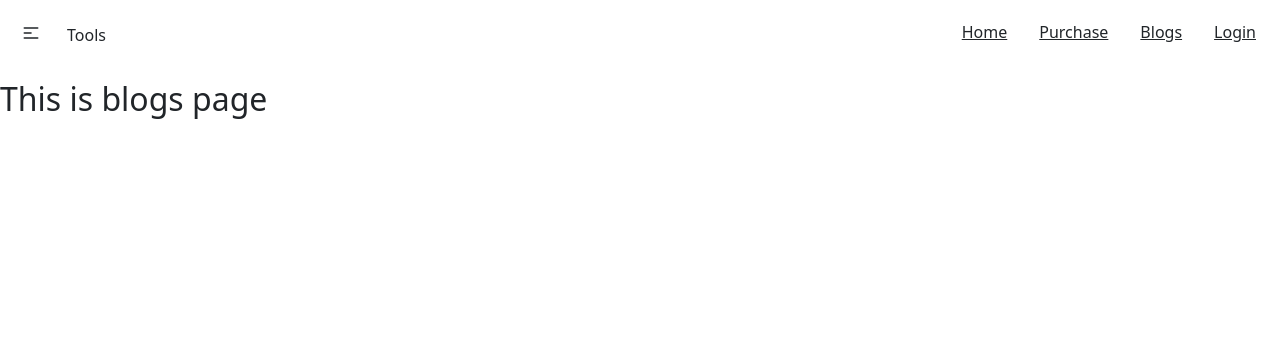
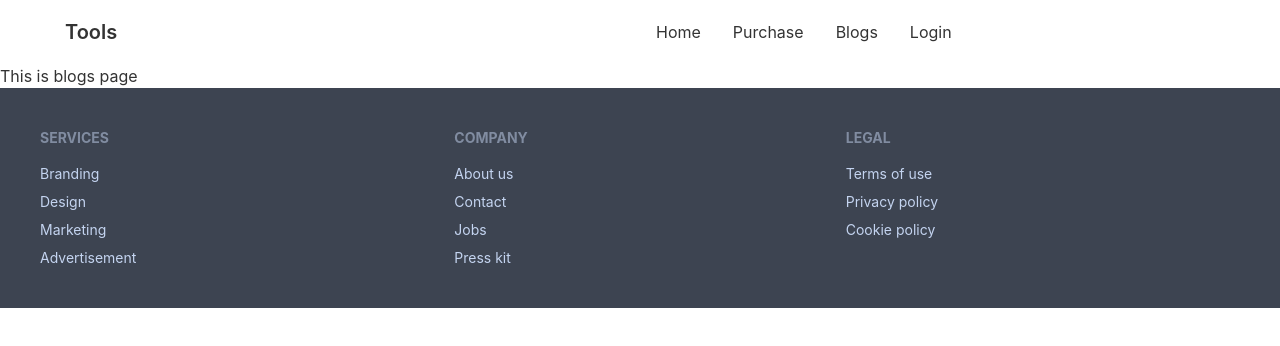
Before and after one commit to tanianasrin1/manufacture-website, a React (Create React App) app: page /blogs in a window 1280 px wide. Shown: the top 346 px of the page. Built offline with nearby package versions, Linux system fonts and the light colour scheme.

Commit message:
home page fixed

```diff
--- a/package.json
+++ b/package.json
@@ -6,11 +6,9 @@
     "@testing-library/jest-dom": "^5.16.4",
     "@testing-library/react": "^13.2.0",
     "@testing-library/user-event": "^13.5.0",
-    "bootstrap": "^5.1.3",
     "daisyui": "^2.15.0",
     "firebase": "^9.8.1",
     "react": "^18.1.0",
-    "react-bootstrap": "^2.4.0",
     "react-dom": "^18.1.0",
     "react-firebase-hooks": "^5.0.3",
     "react-hook-form": "^7.31.2",
--- a/src/App.js
+++ b/src/App.js
@@ -1,5 +1,5 @@
 import { Route, Routes } from 'react-router-dom';
-import 'bootstrap/dist/css/bootstrap.min.css';
+// import 'bootstrap/dist/css/bootstrap.min.css';
 import './App.css';
 import Blogs from './Pages/Blogs/Blogs';
 import Home from './Pages/Home/Home';
@@ -7,6 +7,7 @@
 import NotFound from './Pages/NotFound/NotFound';
 import Navbar from './Pages/Shared/Navbar';
 import Purchase from './Pages/Purchase/Purchase';
+import Footer from './Pages/Shared/Footer';
 
 function App() {
   return (
@@ -21,6 +22,7 @@
          <Route path="*" element={<NotFound></NotFound>}></Route>
        </Routes>
 
+       <Footer></Footer>
     </div>
   );
 }
--- a/src/Pages/Home/Banner.js
+++ b/src/Pages/Home/Banner.js
@@ -1,59 +1,23 @@
-import React, { useState } from 'react';
-import { Carousel } from 'react-bootstrap';
-
-
-import banner1 from '../../images/banner/b2 .jpg';
-import banner2 from '../../images/banner/b1.jpg';
-import banner3 from '../../images/banner/b4.jpg';
-
-
+import React from 'react';
+import img from '../../images/image/s (1).jpg'
 
 const Banner = () => {
-    const [index, setIndex] = useState(0);
-
-    const handleSelect = (selectedIndex, e) => {
-      setIndex(selectedIndex);
-    };
     return (
-        <Carousel activeIndex={index} onSelect={handleSelect}>
-      <Carousel.Item>
-        <img
-          className="d-block w-100"
-          src={banner1}
-          alt="First slide"
-        />
-        <Carousel.Caption>
-          <h3>First slide label</h3>
-          <p>Nulla vitae elit libero, a pharetra augue mollis interdum.</p>
-        </Carousel.Caption>
-      </Carousel.Item>
-      <Carousel.Item>
-        <img
-          className="d-block w-100"
-          src={banner2}
-          alt="Second slide"
-        />
-
-        <Carousel.Caption>
-          <h3>Second slide label</h3>
-          <p>Lorem ipsum dolor sit amet, consectetur adipiscing elit.</p>
-        </Carousel.Caption>
-      </Carousel.Item>
-      <Carousel.Item>
-        <img
-          className="d-block w-100"
-          src={banner3}
-          alt="Third slide"
-        />
-
-        <Carousel.Caption>
-          <h3>Third slide label</h3>
-          <p>
-            Praesent commodo cursus magna, vel scelerisque nisl consectetur.
-          </p>
-        </Carousel.Caption>
-      </Carousel.Item>
-    </Carousel>
+        <div class="hero min-h-screen container">
+        <div class="hero-content flex-col lg:flex-row-reverse">
+          <img
+            src={img}
+            class="max-w-sm rounded-lg shadow-2xl"
+          />
+          <div>
+            <h1 class="text-5xl font-bold">Leptop Tools</h1>
+            <p class="py-6">
+            Feel like making a craft project at home? Whether you are simply bored, want to entertain your friends, or are in need of a project for your kids,
+            </p>
+            <button class="btn btn-primary">Get Started</button>
+          </div>
+        </div>
+      </div>
     );
 };
 
--- /dev/null
+++ b/src/Pages/Home/BussinessSummary.js
@@ -0,0 +1,11 @@
+import React from 'react';
+
+const BussinessSummary = () => {
+    return (
+        <div>
+            <h2>This is Business Summary</h2>
+        </div>
+    );
+};
+
+export default BussinessSummary;
--- a/src/Pages/Home/ExtraPart1.js
+++ b/src/Pages/Home/ExtraPart1.js
@@ -3,21 +3,15 @@
 
 const ExtraPart1 = () => {
   return (
-    <div class="hero min-h-screen container">
-      <div class="hero-content flex-col lg:flex-row-reverse">
-        <img
-          src={img}
-          class="max-w-sm rounded-lg shadow-2xl"
-        />
-        <div>
-          <h1 class="text-5xl font-bold">Leptop Tools</h1>
-          <p class="py-6">
-          Feel like making a craft project at home? Whether you are simply bored, want to entertain your friends, or are in need of a project for your kids,
-          </p>
-          <button class="btn btn-primary">Get Started</button>
-        </div>
-      </div>
+<div class="hero min-h-screen bg-base-200">
+  <div class="hero-content text-center">
+    <div class="max-w-md">
+      <h1 class="text-5xl font-bold">Hello there</h1>
+      <p class="py-6">Provident cupiditate voluptatem et in. Quaerat fugiat ut assumenda excepturi exercitationem quasi. In deleniti eaque aut repudiandae et a id nisi.</p>
+      <button class="btn btn-primary">Get Started</button>
     </div>
+  </div>
+</div>
   );
 };
 
--- /dev/null
+++ b/src/Pages/Home/ExtraPart2.js
@@ -0,0 +1,38 @@
+import React from 'react';
+
+const ExtraPart2 = () => {
+    return (
+        <div class="hero min-h-screen">
+  <div class="hero-content flex-col lg:flex-row-reverse">
+    <div class="text-center lg:text-left">
+      <h1 class="text-5xl font-bold">Login now!</h1>
+      <p class="py-6">Provident cupiditate voluptatem et in. Quaerat fugiat ut assumenda excepturi exercitationem quasi. In deleniti eaque aut repudiandae et a id nisi.</p>
+    </div>
+    <div class="card flex-shrink-0 w-full max-w-sm shadow-2xl bg-base-100">
+      <div class="card-body">
+        <div class="form-control">
+          <label class="label">
+            <span class="label-text">Email</span>
+          </label>
+          <input type="text" placeholder="email" class="input input-bordered" />
+        </div>
+        <div class="form-control">
+          <label class="label">
+            <span class="label-text">Password</span>
+          </label>
+          <input type="text" placeholder="password" class="input input-bordered" />
+          <label class="label">
+            <a href="#" class="label-text-alt link link-hover">Forgot password?</a>
+          </label>
+        </div>
+        <div class="form-control mt-6">
+          <button class="btn btn-primary">Login</button>
+        </div>
+      </div>
+    </div>
+  </div>
+</div>
+    );
+};
+
+export default ExtraPart2;
--- a/src/Pages/Home/Home.js
+++ b/src/Pages/Home/Home.js
@@ -1,14 +1,21 @@
 import React from 'react';
 import Banner from './Banner';
+import BussinessSummary from './BussinessSummary';
 import ExtraPart1 from './ExtraPart1';
+import ExtraPart2 from './ExtraPart2';
+import Reviews from './Reviews';
 import Tools from './Tools';
 
 const Home = () => {
     return (
-        <div>
+        <div className='px-12'>
              <Banner></Banner>
              <Tools></Tools>
              <ExtraPart1></ExtraPart1>
+             <BussinessSummary></BussinessSummary>
+             <Reviews></Reviews>
+             <ExtraPart2></ExtraPart2>
+
         </div>
     );
 };
--- /dev/null
+++ b/src/Pages/Home/Reviews.js
@@ -0,0 +1,11 @@
+import React from 'react';
+
+const Reviews = () => {
+    return (
+        <div>
+            <h2>This is  Review</h2>
+        </div>
+    );
+};
+
+export default Reviews;
--- a/src/Pages/Shared/Footer.js
+++ b/src/Pages/Shared/Footer.js
@@ -2,9 +2,28 @@
 
 const Footer = () => {
     return (
-        <div>
-            <h2>This is footer</h2>
-        </div>
+<footer class="footer p-10 bg-neutral text-neutral-content">
+  <div>
+    <span class="footer-title">Services</span>
+    <a class="link link-hover">Branding</a>
+    <a class="link link-hover">Design</a>
+    <a class="link link-hover">Marketing</a>
+    <a class="link link-hover">Advertisement</a>
+  </div>
+  <div>
+    <span class="footer-title">Company</span>
+    <a class="link link-hover">About us</a>
+    <a class="link link-hover">Contact</a>
+    <a class="link link-hover">Jobs</a>
+    <a class="link link-hover">Press kit</a>
+  </div>
+  <div>
+    <span class="footer-title">Legal</span>
+    <a class="link link-hover">Terms of use</a>
+    <a class="link link-hover">Privacy policy</a>
+    <a class="link link-hover">Cookie policy</a>
+  </div>
+</footer>
     );
 };
 
--- a/src/Pages/Shared/Navbar.js
+++ b/src/Pages/Shared/Navbar.js
@@ -10,7 +10,7 @@
 
     </>
     return (
-        <div class="navbar bg-base-100">
+        <div class="navbar bg-base-100 px-12">
   <div class="navbar-start">
     <div class="dropdown">
       <label tabindex="0" class="btn btn-ghost lg:hidden">
```
